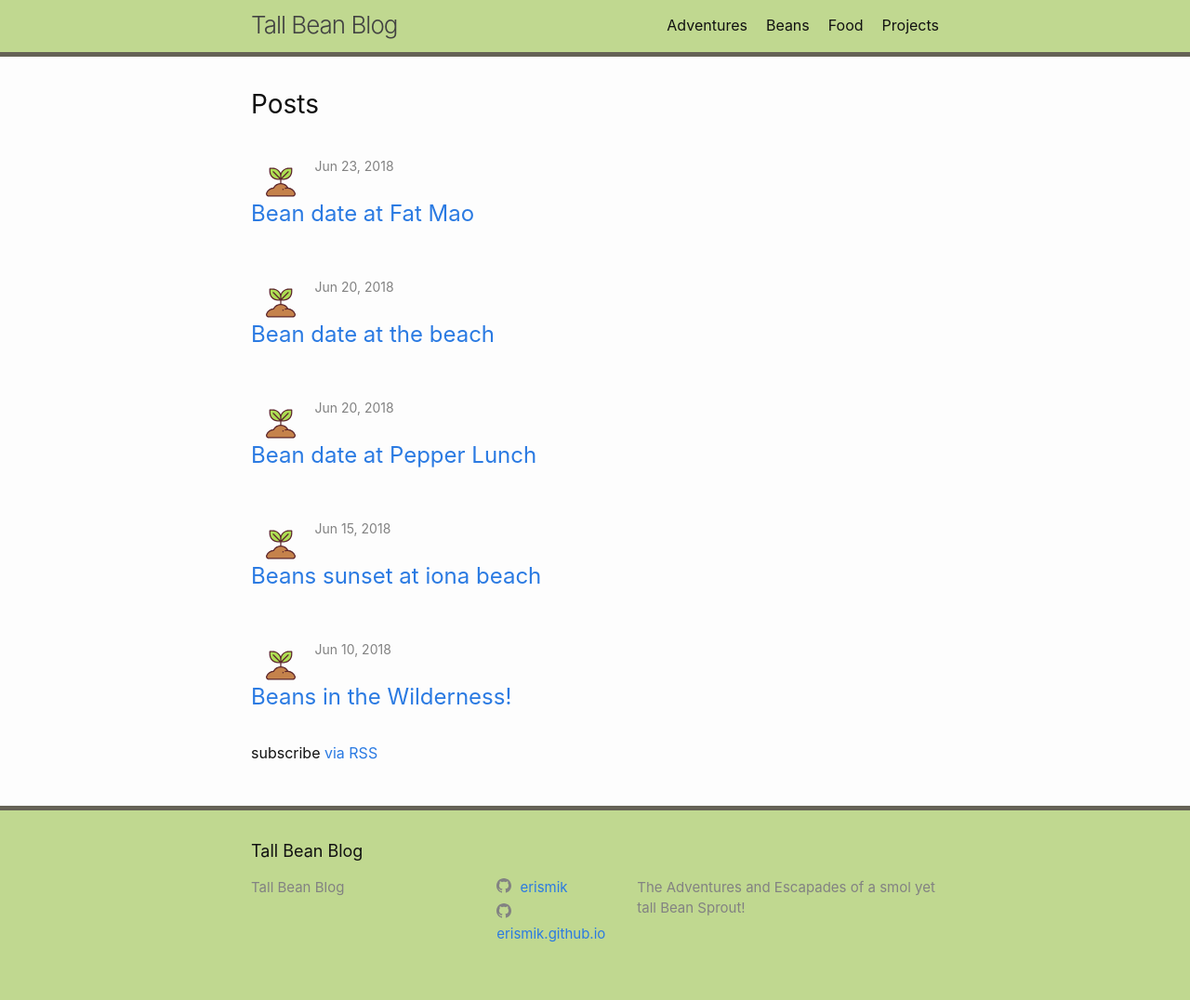
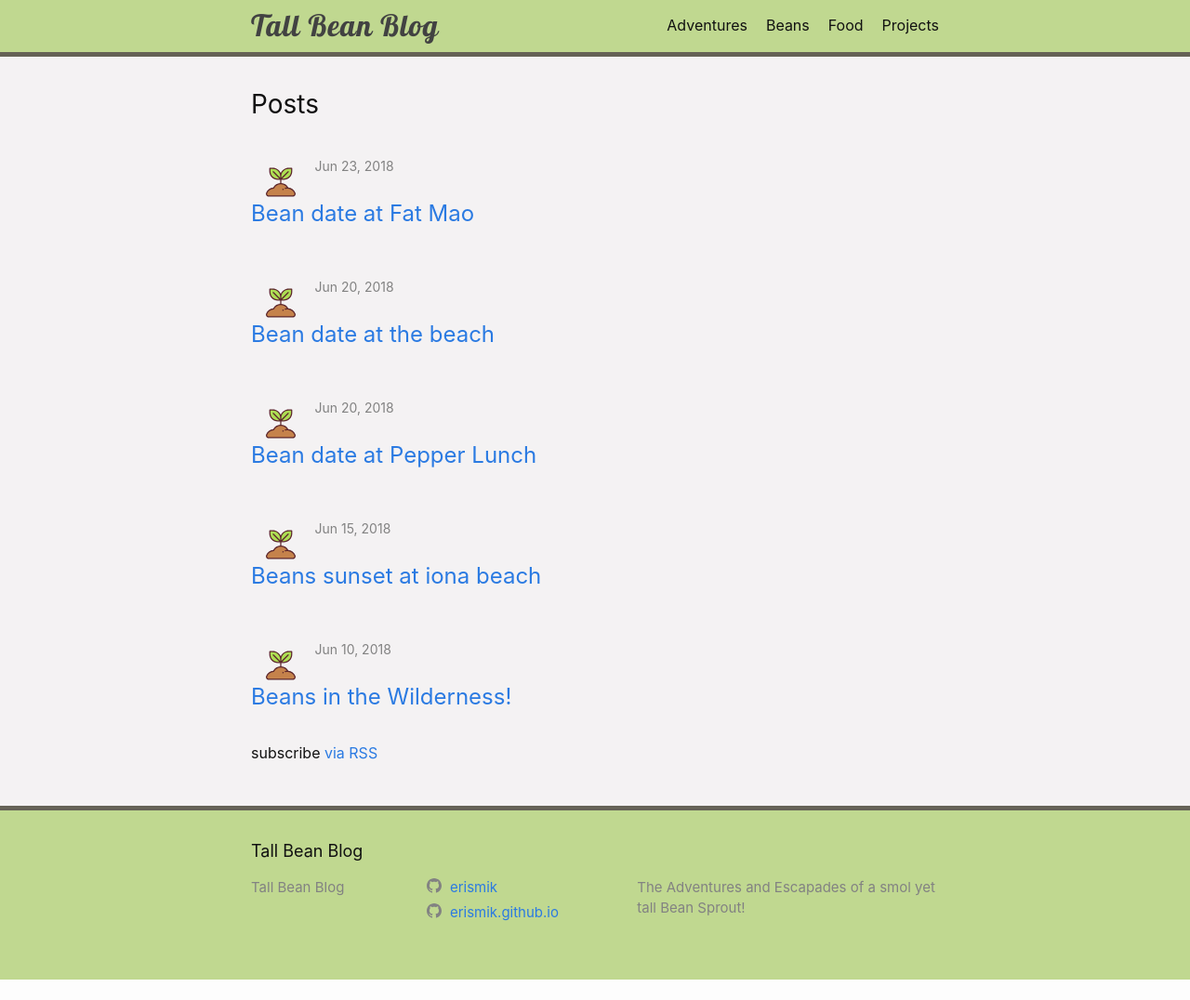
Before and after one commit to ErisMik/eric-blog, a Jekyll site: the page built from index.md, in a window 1280 px wide. Shown: the whole page at 93% size. Built offline with Jekyll 4.4.1, drawn with Linux system fonts in a browser that asks for light colours; after the commit the page ends 1054 px from its top, so only the background shows below that.

Commit message:
Updated font

```diff
--- a/_includes/head.html
+++ b/_includes/head.html
@@ -4,6 +4,7 @@
   <meta name="viewport" content="width=device-width, initial-scale=1">
   {%- seo -%}
   <link rel="stylesheet" href="{{ "/assets/main.css" | relative_url }}">
+  <link href="https://fonts.googleapis.com/css?family=Lobster" rel="stylesheet">
   {%- feed_meta -%}
   {%- if jekyll.environment == 'production' and site.google_analytics -%}
     {%- include google-analytics.html -%}
--- a/_sass/eric.scss
+++ b/_sass/eric.scss
@@ -1,7 +1,7 @@
 $primary-color: #c0d890;
 $accent-color: #656256;
 $light-accent-color: #f4f2f3;
-$bold-color: #c97064;
+$bold-color: #b94f41;
 $alt-bold-color: #bca371;
 
 %primary-color {color: $primary-color;}
@@ -10,10 +10,20 @@ $alt-bold-color: #bca371;
 %bold-color {color: $bold-color}
 %alt-bold-color {color: $alt-bold-color}
 
+.page-content {
+    background-color: $light-accent-color;
+}
+
 .site-header {
     background-color: $primary-color;
     border-top: initial;
     border-bottom: 5px solid $accent-color;
+}
+
+.site-title {
+    @include relative-font-size(2);
+    font-family: 'Lobster', cursive;
+    letter-spacing: 1px;
 }
 
 .site-footer {
@@ -44,5 +54,8 @@ $alt-bold-color: #bca371;
             img:nth-child(1){display: none}
             img:nth-child(2){display: inline-block}
         }
+        a:hover {
+            color: $bold-color;
+        }
     }
 }
--- a/_sass/minima/_layout.scss
+++ b/_sass/minima/_layout.scss
@@ -135,13 +135,13 @@
 }
 
 .footer-col-1 {
-  width: -webkit-calc(35% - (#{$spacing-unit} / 2));
-  width:         calc(35% - (#{$spacing-unit} / 2));
+  width: -webkit-calc(25% - (#{$spacing-unit} / 2));
+  width:         calc(25% - (#{$spacing-unit} / 2));
 }
 
 .footer-col-2 {
-  width: -webkit-calc(20% - (#{$spacing-unit} / 2));
-  width:         calc(20% - (#{$spacing-unit} / 2));
+  width: -webkit-calc(30% - (#{$spacing-unit} / 2));
+  width:         calc(30% - (#{$spacing-unit} / 2));
 }
 
 .footer-col-3 {
```
